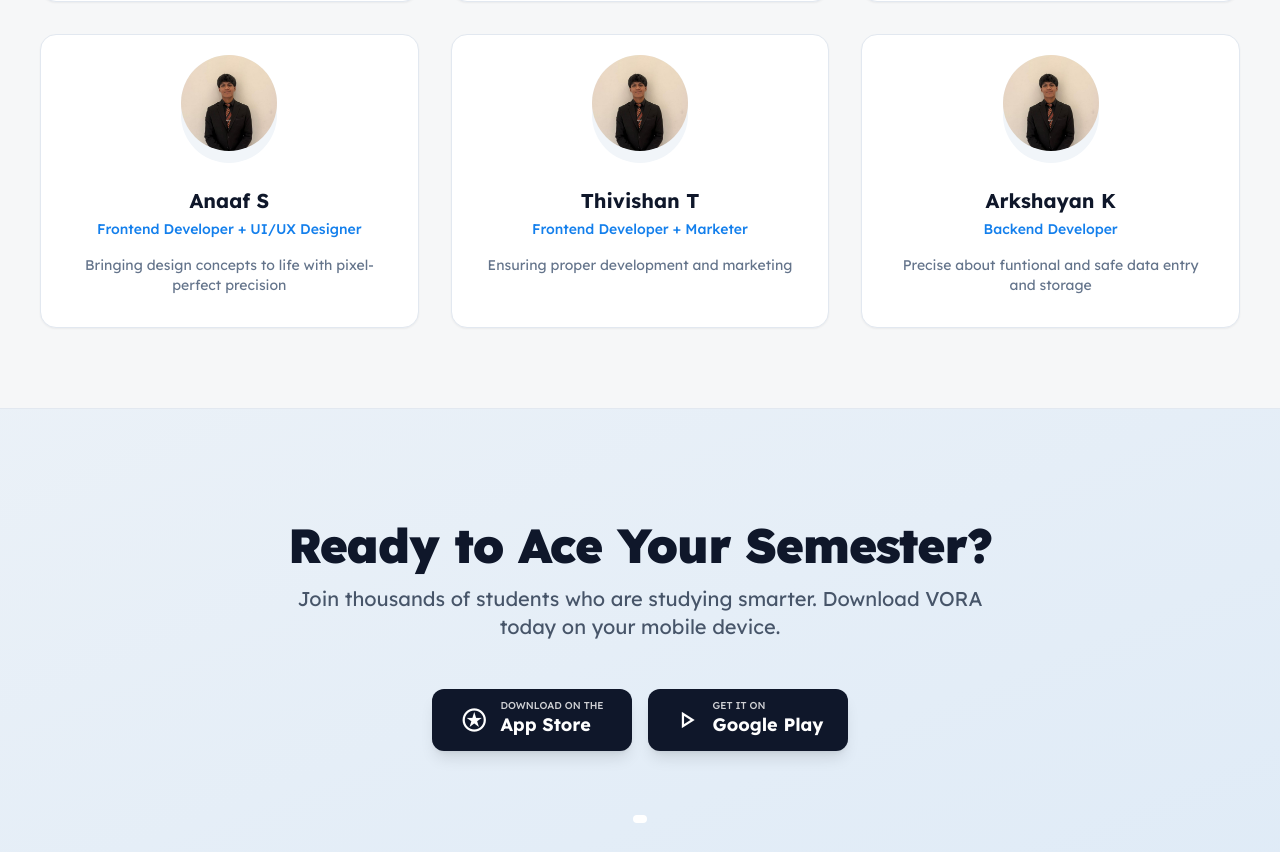
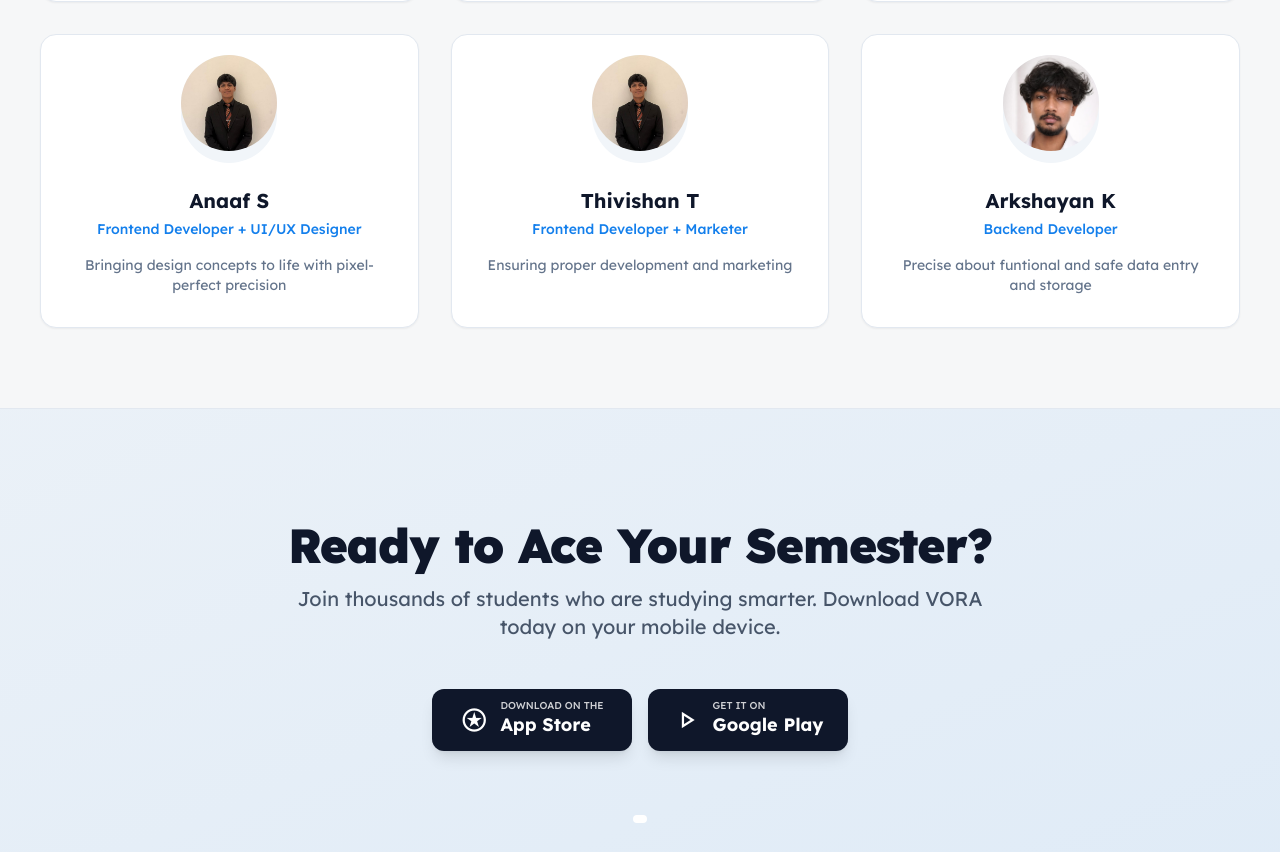
Before and after one commit to abduxla/Landing-page, a plain HTML site: page index.html in a window 1280 px wide. Shown: the part 1798-2650 px from the top of the page. Drawn offline with nearby package versions, Linux system fonts and the light colour scheme; grey boxes are pictures that could not be loaded.

Commit message:
Update index.html

```diff
--- a/index.html
+++ b/index.html
@@ -260,7 +260,7 @@
 <div class="group relative flex flex-col items-center p-8 bg-white dark:bg-surface-dark rounded-2xl border border-slate-200 dark:border-slate-800 shadow-sm transition-all duration-300 hover:shadow-xl hover:-translate-y-1 hover:border-primary/30">
 <div class="size-24 rounded-full bg-slate-100 dark:bg-slate-800 flex items-center justify-center text-slate-300 dark:text-slate-600 mb-6 group-hover:scale-110 group-hover:bg-primary/10 group-hover:text-primary transition-all duration-300">
 <div class="size-24 rounded-full bg-slate-100 dark:bg-slate-800 flex items-center justify-center mb-6 overflow-hidden group-hover:scale-110 transition-all duration-300">
-<img src="Abdullah.jpeg" alt="Arkshayan K" class="w-full h-full object-cover">
+<img src="Arkshayan.jpeg" alt="Arkshayan K" class="w-full h-full object-cover">
 </div>
 </div>
 <h3 class="text-xl font-bold text-slate-900 dark:text-white mb-1">Arkshayan K</h3>
```
